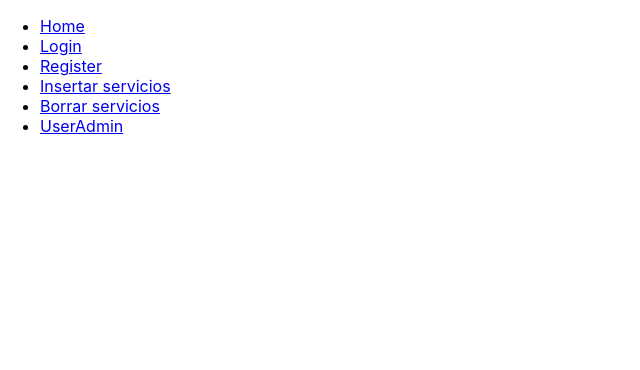
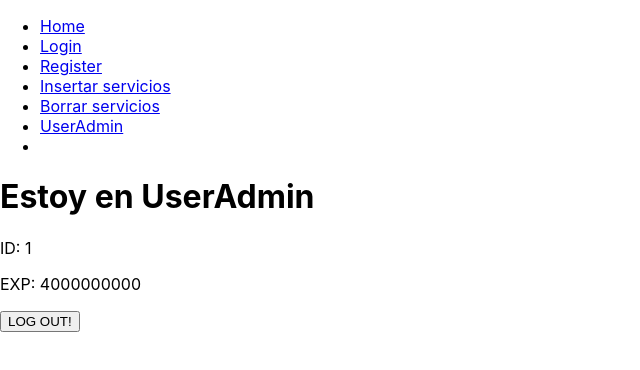
Before and after one commit to Surribas1980/necesidadesdigitales, a React (Create React App) app in the folder FRONT/: page /admin in a window 1280 px wide. Shown: the top 370 px of the page, without its empty margins (0-640 px from the left). Built offline with nearby package versions, Linux system fonts and the light colour scheme; sample sign-in values are in the browser's storage.

Commit message:
Con menús de admin y user

```diff
--- a/FRONT/src/App.js
+++ b/FRONT/src/App.js
@@ -3,14 +3,17 @@ import { BrowserRouter as Router, Route, Switch, Link } from 'react-router-dom';
 import Home from './Pages/Home';
 import Login from './Pages/Login';
 import Register from './Pages/Register';
+import Admin from './Pages/Admin';
 import InsertServices from './Pages/InsertServices';
-
+import AdminComponent from './components/AdminComponent';
 import { AuthProvider } from './shared/context/authContext';
 import DeleteService from './Pages/DeleteService';
 import PrivateRoute from './components/PrivateRoute';
 import PublicRoute from './components/PublicRoute';
+import AdminRoute from './components/AdminRoute';
 import UserAdmin from './Pages/UserAdmin';
 import PrivateComponent from './components/PrivateComponent';
+
 
 function App() {
   return (
@@ -38,6 +41,11 @@ function App() {
                   <li>
                     <Link to="/useradmin">UserAdmin</Link>
                   </li>
+                  <li>
+                    <AdminComponent>
+                      <Link to="/admin">Administrador</Link>
+                    </AdminComponent>
+                  </li>
               </PrivateComponent>
             </ul>
 
@@ -63,6 +71,12 @@ function App() {
                   </PrivateRoute>
 
                 </Route>
+                <Route path="/admin">
+                  <AdminRoute>
+                    <Admin></Admin>
+                  </AdminRoute>
+
+                </Route>
                 <Route path="/delete/servicios">
 
                     <DeleteService />
--- /dev/null
+++ b/FRONT/src/Pages/Admin.js
@@ -0,0 +1,12 @@
+import useAuth from '../shared/hooks/useAuth';
+
+function Admin(){
+    const { userData, logOut } = useAuth();
+    return (<><h1>Estoy en UserAdmin</h1>
+    <p>ID: {userData && userData.id}</p>
+        <p>EXP: {userData && userData.exp}</p>
+        <button onClick={logOut}>LOG OUT!</button>
+    </>);
+}
+
+export default Admin;
--- /dev/null
+++ b/FRONT/src/components/AdminComponent.js
@@ -0,0 +1,8 @@
+import useAuth from "../shared/hooks/useAuth";
+
+
+export default function AdminComponent({children}){
+    const { userData } = useAuth();
+
+    return <>{userData.rol === 'admin' ? children : null}</>;
+}
--- /dev/null
+++ b/FRONT/src/components/AdminRoute.js
@@ -0,0 +1,7 @@
+import { Redirect } from 'react-router-dom';
+import useAuth from '../shared/hooks/useAuth';
+
+export default function AdminRoute({ children }) {
+  const { userData } = useAuth();
+  return <>{userData.role ? children : <Redirect to="/"></Redirect>}</>;
+}
```
